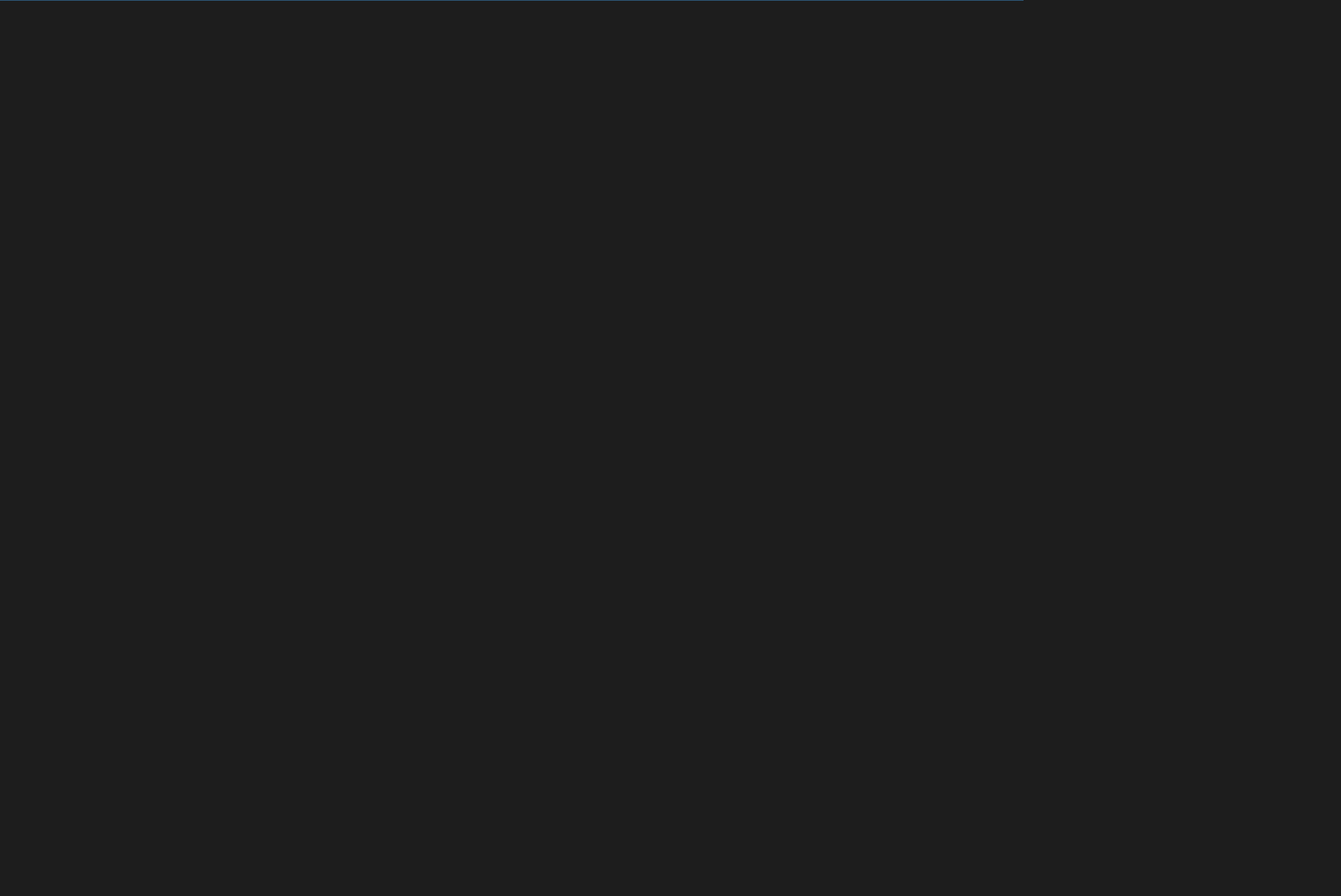
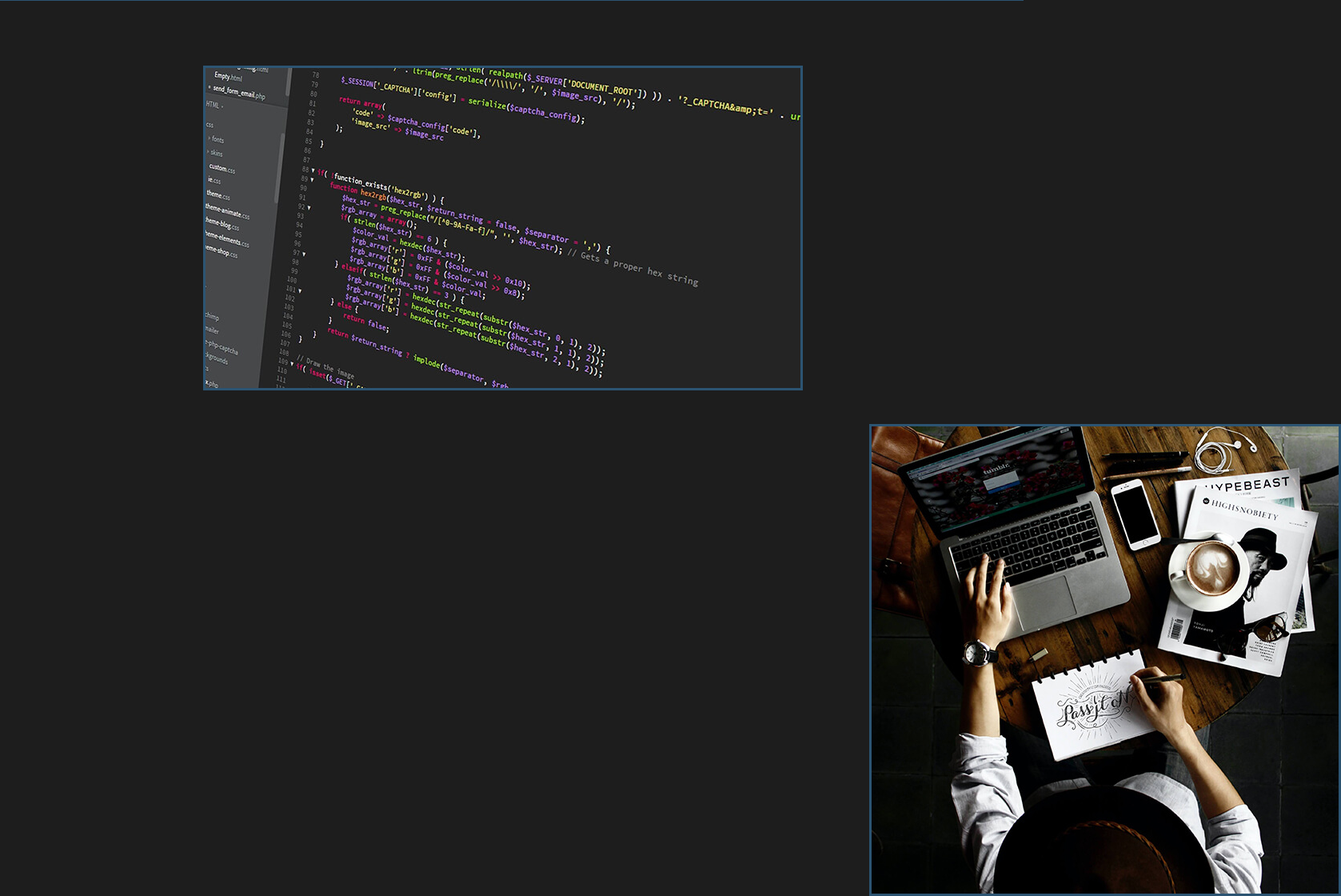
Before and after one commit to LowGcifer/Web-Dev-Site, a React (Create React App) app in the folder client/: page / in a window 1280 px wide. Shown: the part 1385-2505 px from the top of the page at 80% size, 1677 px wide, since content can reach past the window. Before the commit the page ends 1386 px from the top, so only its background shows below. Built offline with nearby package versions, Linux system fonts and the light colour scheme.

Commit message:
added more images to home

```diff
--- a/client/src/pages/home/index.js
+++ b/client/src/pages/home/index.js
@@ -18,6 +18,13 @@ function Home() {
           <br></br>to make your brand stand out.
         </p>
       </div>
+      <div>
+        <div id="home-image-one"></div>
+        <p></p>
+      </div>
+      <div>
+        <div id="home-image-two"></div>
+      </div>
     </div>
   );
 }
--- a/client/src/style.css
+++ b/client/src/style.css
@@ -46,6 +46,26 @@
   top: 50px;
 }
 
+#home-image-one {
+  background-image: url("./images/cropped-home-1.jpg");
+  position: relative;
+  height: 400px;
+  width: 744px;
+  left: 254px;
+  top: 81px;
+  border: 3px solid #2c5472;
+}
+
+#home-image-two {
+  background-image: url("./images/cropped-home-2.jpg");
+  position: relative;
+  height: 584px;
+  width: 584px;
+  top: 107px;
+  left: 1087px;
+  border: 3px solid #2c5472;
+}
+
 * {
   background-color: #1d1d1d;
   color: white;
```
Also changed, not shown: client/src/images/cropped-home-1.jpg (added), client/src/images/cropped-home-2.jpg (added).
